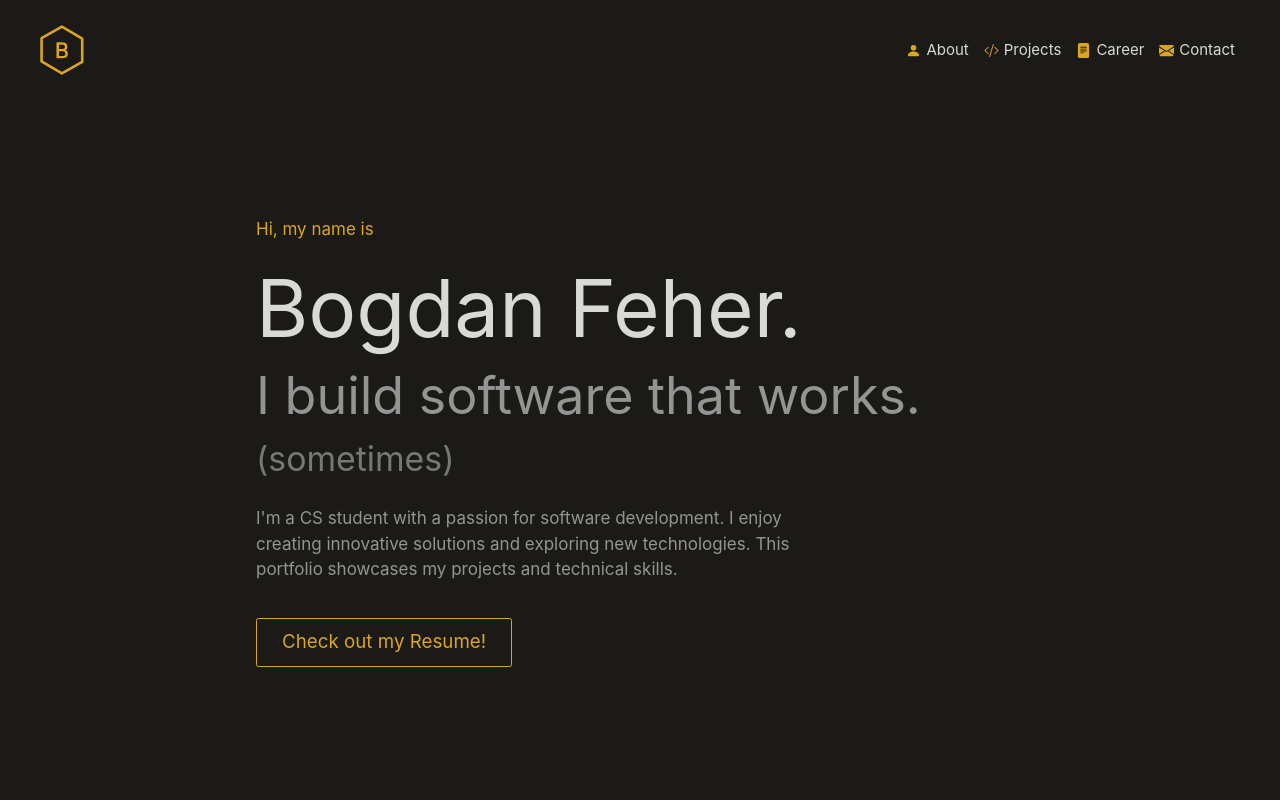
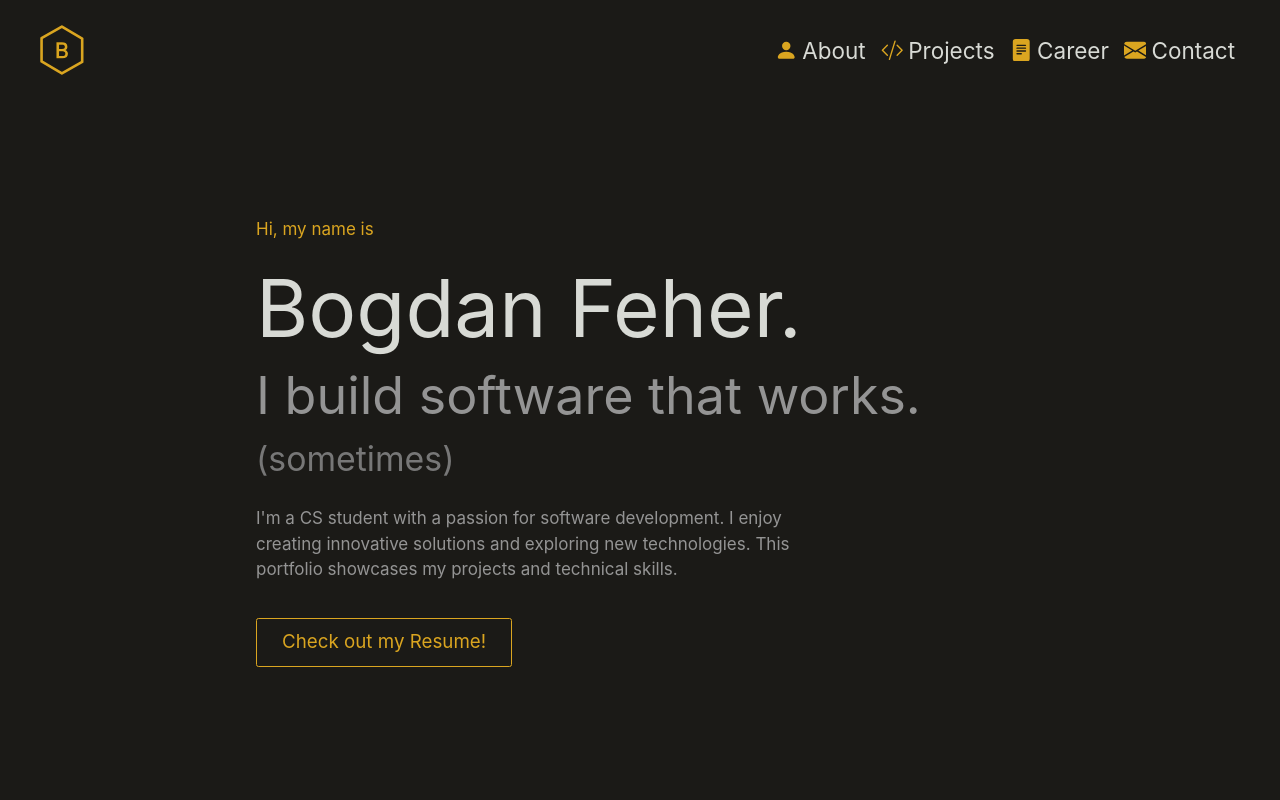
Before and after one commit to bogdanSgithub/PortfolioWebsite, a React (Create React App) app: page / in a window 1280 px wide. Shown: the top 800 px of the page. Built offline with nearby package versions, Linux system fonts and the light colour scheme.

Commit message:
changed project name, fixed navbar text size for larger screens

```diff
--- a/package.json
+++ b/package.json
@@ -1,5 +1,5 @@
 {
-  "homepage": "https://bogdanSgithub.github.io/bogdanSgit",
+  "homepage": "https://bogdanSgithub.github.io/PortfolioWebsite",
   "name": "bogdan",
   "version": "0.1.0",
   "private": true,
--- a/src/Components/Career.js
+++ b/src/Components/Career.js
@@ -5,9 +5,9 @@ const experiences = [
     title: "IT Technician/Wharehouse Clerk",
     company: "Revenu Quebéc",
     tasks: [
+      "Maintained accurate inventory records using in-house applications for IT equipment.",
+      "Installed and configured new devices and system components.",
       "Conducted daily warehouse operations, involving inventory management, organization, and ensuring efficient workflows for our IT team.",
-      "          Installed and configured new devices and system components.",
-      "Maintained accurate inventory records using in-house applications for IT equipment.",
     ],
     timeframe: "July 2024 - Present",
   },
--- a/src/Components/Navbar.js
+++ b/src/Components/Navbar.js
@@ -62,7 +62,7 @@ function Navbar() {
           isOpen ? "translate-x-0" : "translate-x-full"
         } md:translate-x-0`}
       >
-        <div className="flex items-center max-md:text-4xl text-2xl">
+        <div className="flex items-center text-4xl">
           <BsFillPersonFill className="fill-primary" />
           <Link
             to="About"
@@ -74,7 +74,7 @@ function Navbar() {
             About
           </Link>
         </div>
-        <div className="flex items-center max-md:text-4xl text-2xl">
+        <div className="flex items-center text-4xl">
           <BsCodeSlash className="fill-primary" />
           <Link
             to="Projects"
@@ -86,7 +86,7 @@ function Navbar() {
             Projects
           </Link>
         </div>
-        <div className="flex items-center max-md:text-4xl text-2xl">
+        <div className="flex items-center text-4xl">
           <BsFileTextFill className="fill-primary" />
           <Link
             to="Career"
@@ -98,7 +98,7 @@ function Navbar() {
             Career
           </Link>
         </div>
-        <div className="flex items-center max-md:text-4xl text-2xl">
+        <div className="flex items-center text-4xl">
           <BsFillEnvelopeFill className="fill-primary" />
           <Link
             to="Contact"
--- a/src/Components/ProjectItem.js
+++ b/src/Components/ProjectItem.js
@@ -21,7 +21,7 @@ function ProjectItem({ project }) {
         <h2 className="text-3xl text-primary mb-4">{project.title}</h2>
         <p
           className=" text-secondText min-md: rounded-lg bg-gradient-to-br min-md:from-secondBackground
-                to-background md:pl-[3vw] text-[clamp(14px,5vw,18px)]"
+                to-background md:pl-[3vw] text-[clamp(14px,5vw,18px)] mb-4"
         >
           {project.description}
         </p>
--- a/src/Components/Projects.js
+++ b/src/Components/Projects.js
@@ -29,8 +29,8 @@ const projects = [
       "Created with React and TailwindCSS, this personal portfolio showcases my top projects, experiences, technical skills, and a brief introduction. It provides a polished and contemporary view of my work.",
     img: portfolioPic, // Replace with the actual path or URL to your image
     tools: ["React", "JavaScript", "TailwindCSS"],
-    githubLink: "https://github.com/bogdanSgithub/bogdanSgit",
-    websiteLink: "https://jachacks.pages.dev/",
+    githubLink: "https://github.com/bogdanSgithub/PortfolioWebsite",
+    websiteLink: "https://bogdansgithub.github.io/PortfolioWebsite/",
   },
 ];
 
```
